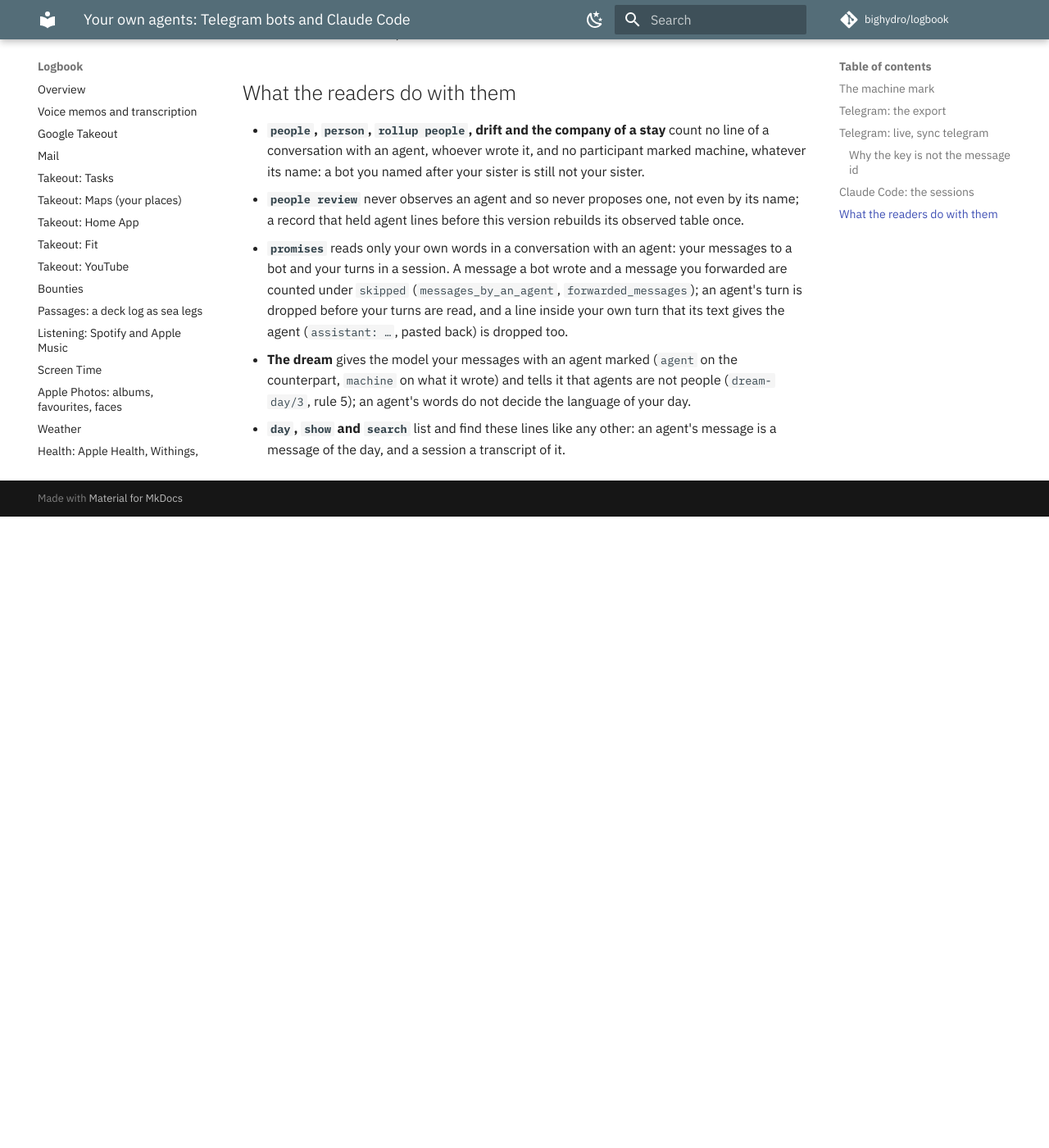
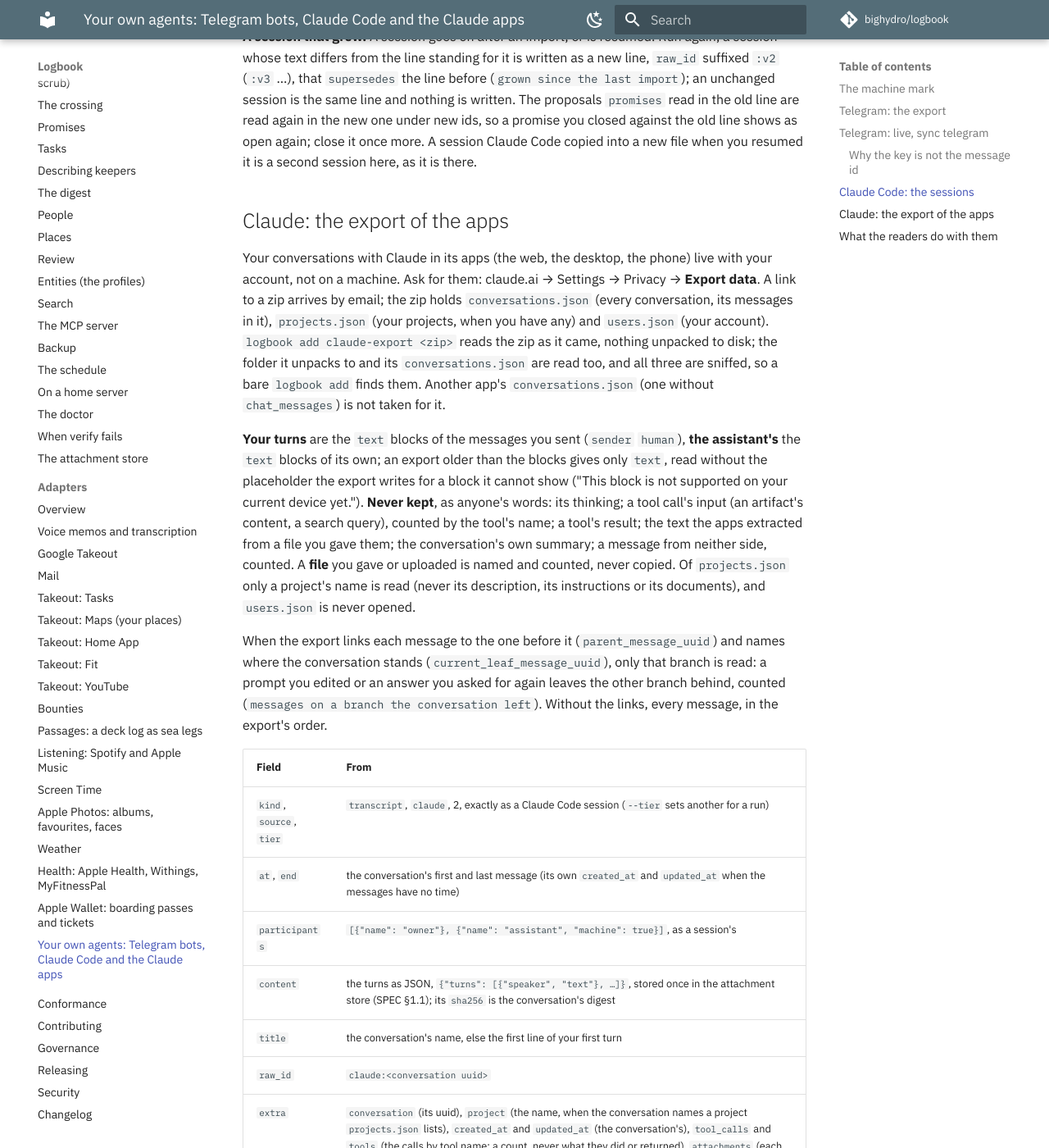
Before and after one commit to bighydro/logbook, an MkDocs documentation site: the page built from docs/adapters/agents.md, in a window 1280 px wide and 1400 px high, scrolled down 5178 px. Shown: the whole window at 82% size. Built offline with MkDocs 1.6.1 and Material for MkDocs 9.7.7, drawn with Linux system fonts in a browser that asks for light colours; comment, search, counter and statistics services are not loaded; before the commit the page ends 5808 px from its top, so only the background shows below that; some of the changed text lies outside the part shown.

Commit message:
docs: your own agents gain the Claude apps — the export, what is kept and what never is
docs/adapters/agents.md: where the export comes from, what is read (the turns of each side, from the
blocks, the placeholders left out) and what never is (thinking, a tool's input and output, a file's
extracted text, the summary, a project's description and documents, users.json), the branch, the
line's fields, malformed conversations, a conversation that grew, deleted or renamed. The adapters
overview and the nav title; the changelog fragment.

Co-Authored-By: Claude Opus 5.5 <noreply@anthropic.com>
Claude-Session: https://claude.ai/code/session_011mVCK2Nzopaep4yVrSokrj
Signed-off-by: bighydro <122497530+bighydro@users.noreply.github.com>

````diff
--- a/docs/adapters/agents.md
+++ b/docs/adapters/agents.md
@@ -1,7 +1,7 @@
-# Your own agents: Telegram bots and Claude Code
+# Your own agents: Telegram bots, Claude Code and the Claude apps
 
-You talk to agents of your own: bots you run on Telegram, a coding assistant in Claude Code. Those
-conversations are part of the record. Your words in them are yours, at their tier, and read like
+You talk to agents of your own: bots you run on Telegram, a coding assistant in Claude Code, Claude
+in its apps. Those conversations are part of the record. Your words in them are yours, at their tier, and read like
 anything else you wrote. The agent's words sit beside them, marked as machine text, and no reader
 takes them for a person's: an agent is never in `people`, never someone's company, never proposed in
 `people review`, and its "I'll have it ready by Friday" is never a promise.
@@ -11,6 +11,8 @@ logbook add telegram-export ~/Downloads/"Telegram Desktop"/DataExport_2026-03-02
 logbook sync telegram                                                            # what you sent your bots since
 logbook add claude-sessions ~/.claude/projects                                   # every Claude Code session on this machine
 logbook add claude-sessions ~/.claude/projects --dry-run                         # what would be added; nothing written
+logbook add claude-export ~/Downloads/data-2026-03-03.zip                         # your conversations in the Claude apps
+logbook add claude-export ~/Downloads/data-2026-03-03.zip --dry-run               # how many new, grown and unchanged
 ```
 
 ## The machine mark
@@ -26,14 +28,16 @@ in the slots the two frozen profiles already leave for a source's own fields
 | `transcript/v1` (RFC 0004, whose consumers ignore a participant's fields they do not know) | a participant `{"name": "assistant", "machine": true}` | that participant is an agent, and every turn under its name is machine text |
 
 The counterpart is an **observed entity of kind `agent`**: what a source saw, keyed by its `ref`
-(`provider_id` `telegram:<bot id>` for a bot, `provider_id` `claude-code` for the assistant), never
+(`provider_id` `telegram:<bot id>` for a bot, `provider_id` `claude-code` for the assistant in Claude
+Code, `provider_id` `claude` for Claude in its apps), never
 resolved and never a person. RFC 0037 (draft) names the observed entities a review will one day
 place: `person`, `org`, `place`, `asset`, `idea`. `agent` is not among them yet; it is defined here,
 by these lines, so that an Agents page, when one exists, reads the same field. Only the literal
 `true` marks anything, and a line without the mark is read as it always was.
 
 A tier is where a line may travel, never who wrote it: an agent's message is tier 2 because
-`message/v1` is, exactly as your own; a session is tier 2 because `transcript/v1` is.
+`message/v1` is, exactly as your own; a session or a conversation is tier 2 because `transcript/v1`
+is.
 
 ## Telegram: the export
 
@@ -170,6 +174,53 @@ again in the new one under new ids, so a promise you closed against the old line
 again; close it once more. A session Claude Code copied into a new file when you resumed it is a
 second session here, as it is there.
 
+## Claude: the export of the apps
+
+Your conversations with Claude in its apps (the web, the desktop, the phone) live with your account,
+not on a machine. Ask for them: claude.ai → Settings → Privacy → **Export data**. A link to a zip
+arrives by email; the zip holds `conversations.json` (every conversation, its messages in it),
+`projects.json` (your projects, when you have any) and `users.json` (your account).
+`logbook add claude-export <zip>` reads the zip as it came, nothing unpacked to disk; the folder it
+unpacks to and its `conversations.json` are read too, and all three are sniffed, so a bare
+`logbook add` finds them. Another app's `conversations.json` (one without `chat_messages`) is not
+taken for it.
+
+**Your turns** are the `text` blocks of the messages you sent (`sender` `human`), **the assistant's**
+the `text` blocks of its own; an export older than the blocks gives only `text`, read without the
+placeholder the export writes for a block it cannot show ("This block is not supported on your
+current device yet."). **Never kept**, as anyone's words: its thinking; a tool call's input (an
+artifact's content, a search query), counted by the tool's name; a tool's result; the text the apps
+extracted from a file you gave them; the conversation's own summary; a message from neither side,
+counted. A **file** you gave or uploaded is named and counted, never copied. Of `projects.json` only
+a project's name is read (never its description, its instructions or its documents), and
+`users.json` is never opened.
+
+When the export links each message to the one before it (`parent_message_uuid`) and names where the
+conversation stands (`current_leaf_message_uuid`), only that branch is read: a prompt you edited or
+an answer you asked for again leaves the other branch behind, counted (`messages on a branch the
+conversation left`). Without the links, every message, in the export's order.
+
+| Field | From |
+|---|---|
+| `kind`, `source`, `tier` | `transcript`, `claude`, 2, exactly as a Claude Code session (`--tier` sets another for a run) |
+| `at`, `end` | the conversation's first and last message (its own `created_at` and `updated_at` when the messages have no time) |
+| `participants` | `[{"name": "owner"}, {"name": "assistant", "machine": true}]`, as a session's |
+| `content` | the turns as JSON, `{"turns": [{"speaker", "text"}, …]}`, stored once in the attachment store (SPEC §1.1); its `sha256` is the conversation's digest |
+| `title` | the conversation's name, else the first line of your first turn |
+| `raw_id` | `claude:<conversation uuid>` |
+| `extra` | `conversation` (its uuid), `project` (the name, when the conversation names a project `projects.json` lists), `created_at` and `updated_at` (the conversation's), `tool_calls` and `tools` (the calls by tool name: a count, never what they did or returned), `attachments` (each file's `name`, `type` and size in `bytes`, as the export gives them), `words` (`{owner, machine}`), `counterpart` (`{kind: agent, ref: {provider_id, claude}, name: Claude}`), and the counts every transcript has |
+
+A conversation that is not an object with a `uuid` and a list of messages, or that has no time at
+all, is skipped and counted (`conversations in a shape this version cannot read`); one with no words
+in it is counted too. An export that does not parse is one sentence, and nothing is written.
+
+**A conversation that grew** is a new line, `raw_id` suffixed `:v2` (`:v3` …), that `supersedes`
+the line before, exactly as a session that grew; a conversation unchanged since the last import
+writes nothing. Every run, and `--dry-run` before it, says how many conversations the export holds,
+how many are new, grown and unchanged. A conversation you deleted in the apps is not in the next
+export, and its line stays in the record: retract it if you want it gone. A conversation you only
+renamed is unchanged (the text is what counts), so its line keeps the old title.
+
 ## What the readers do with them
 
 - **`people`, `person`, `rollup people`, drift and the company of a stay** count no line of a
@@ -179,8 +230,8 @@ second session here, as it is there.
   record that held agent lines before this version rebuilds its observed table once.
 - **`promises`** reads only your own words in a conversation with an agent: your messages to a bot
   and your turns in a session. A message a bot wrote and a message you forwarded are counted under
-  `skipped` (`messages_by_an_agent`, `forwarded_messages`); an agent's turn is dropped before your
-  turns are read, and a line inside your own turn that its text gives the agent (`assistant: …`,
+  `skipped` (`messages_by_an_agent`, `forwarded_messages`); an agent's turn (the assistant's, in a
+  session or in a conversation in the apps) is dropped before your turns are read, and a line inside your own turn that its text gives the agent (`assistant: …`,
   pasted back) is dropped too.
 - **The dream** gives the model your messages with an agent marked (`agent` on the counterpart,
   `machine` on what it wrote) and tells it that agents are not people (`dream-day/3`, rule 5); an
--- a/mkdocs.yml
+++ b/mkdocs.yml
@@ -148,7 +148,7 @@ nav:
       - "Weather": adapters/weather.md
       - "Health: Apple Health, Withings, MyFitnessPal": adapters/health.md
       - "Apple Wallet: boarding passes and tickets": adapters/wallet.md
-      - "Your own agents: Telegram bots and Claude Code": adapters/agents.md
+      - "Your own agents: Telegram bots, Claude Code and the Claude apps": adapters/agents.md
   - Conformance: conformance/README.md
   - Contributing: CONTRIBUTING.md
   - Governance: GOVERNANCE.md
````
Also changed, not shown: adapters/README.md (+1 -1 lines), changelog.d/claude-export.md (added, +13 -0 lines).
